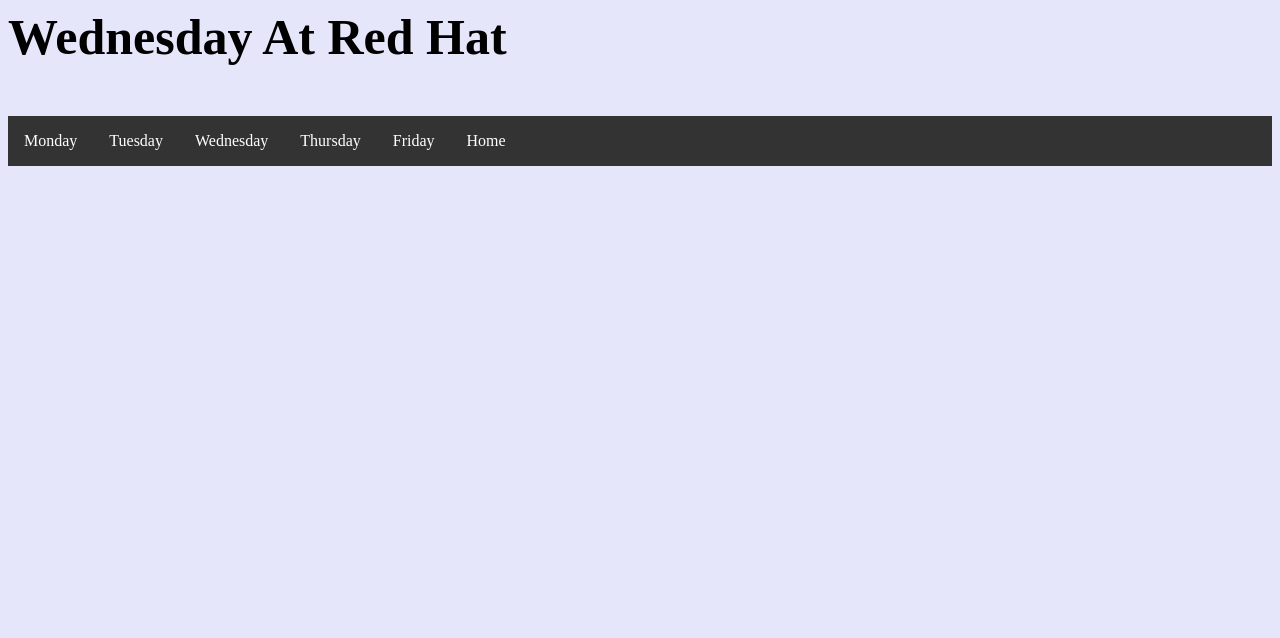
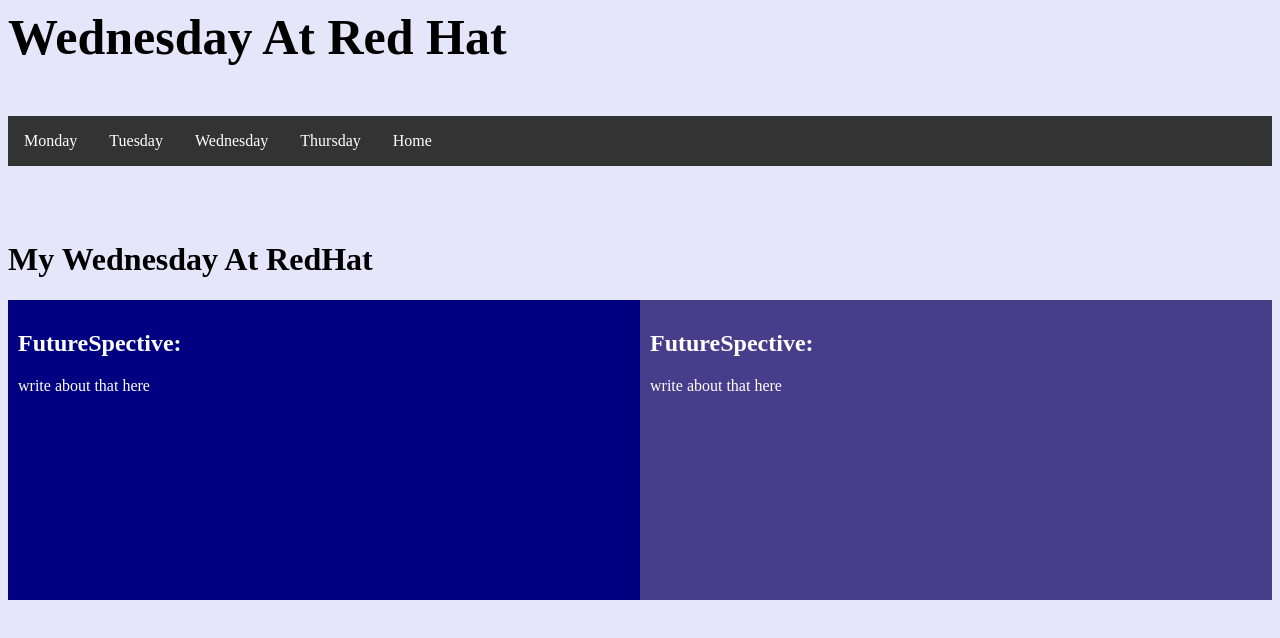
Before and after one commit to Seoda1392/my-site, a plain HTML site: page Wednesday.html in a window 1280 px wide. Drawn offline with Linux system fonts and the light colour scheme.

Commit message:
colums added to all dates

```diff
--- a/Wednesday.html
+++ b/Wednesday.html
@@ -49,11 +49,63 @@
               <li><a href="tuesday.html">Tuesday</a></li>
               <li><a href="Wednesday.html">Wednesday</a></li>
               <li><a href="thursday.html">Thursday</a></li>
-              <li><a href="friday.html">Friday</a></li>
+
               <li><a href="index.html">Home</a></li>
             </ul>
 
           </style>
+
+          <br>
+          <br>
+          <br>
+
+          <h1>
+            My Wednesday At RedHat
+          </h1>
+
+
+          <head>
+              <meta name="viewport" content="width=device-width, initial-scale=1">
+              <style>
+              * {
+                box-sizing: border-box;
+              }
+
+              /* Create two equal columns that floats next to each other */
+              .column {
+                float: left;
+                width: 50%;
+                padding: 10px;
+                height: 300px; /* Should be removed. Only for demonstration */
+              }
+
+              /* Clear floats after the columns */
+              .row:after {
+                content: "";
+                display: table;
+                clear: both;
+              }
+              </style>
+              </head>
+              <body>
+
+
+
+              <div class="row">
+                <div class="column" style="background-color:navy;">
+              <h2 style="color:white;">FutureSpective:</h2>
+                  <p style="color:white;">write about that here</p>
+                </div>
+
+                <div class="column" style="background-color:darkslateblue;">
+                  <h2 style="color:white;">FutureSpective:</h2>
+                  <p style="color:white;">write about that here</p>
+                </div>
+              </div>
+
+              </body>
+
+
 
 
 
```
Also changed, not shown: index.html (+1 -1 lines), monday.html (+54 -2 lines), thursday.html (+48 -1 lines), tuesday.html (+52 -1 lines).
